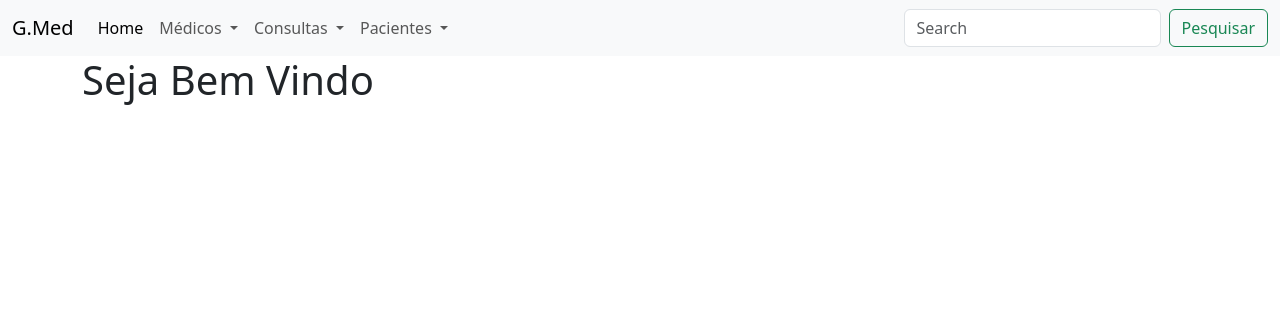
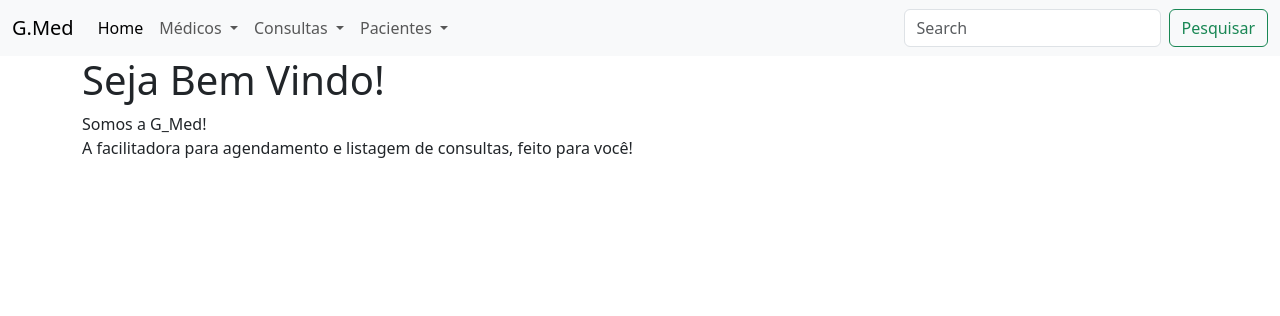
Before and after one commit to Gzinn061/Sistema-de-Controle-Clinico, a PHP site: page / in a window 1280 px wide. Shown: the top 316 px of the page. Run offline with PHP 8.4, Linux system fonts and the light colour scheme.

Commit message:
Atualizações controle clínico

```diff
--- a/home.php
+++ b/home.php
@@ -1 +1,2 @@
-<h1>Seja Bem Vindo</h1>
+<h1>Seja Bem Vindo!</h1>
+<p>Somos a G_Med! <br> A facilitadora para agendamento e listagem de consultas, feito para você!</p>
```
